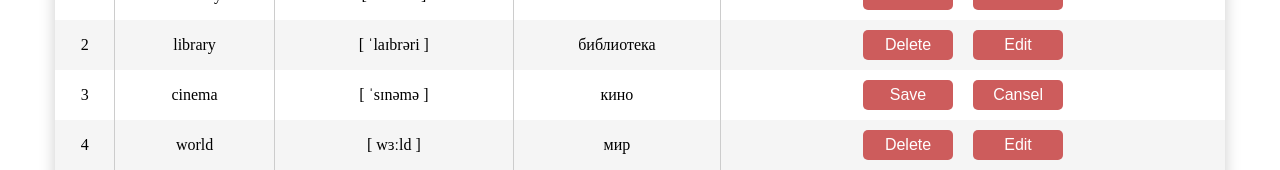
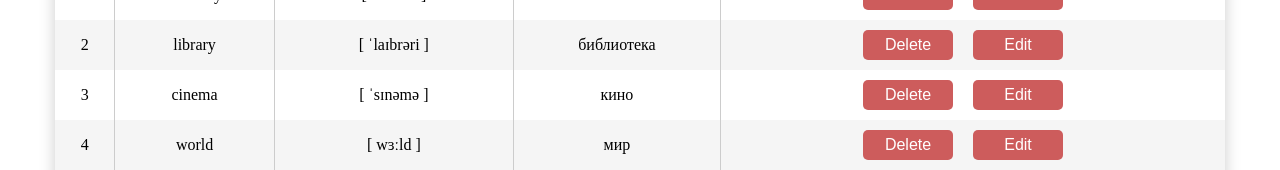
Before and after one commit to Lanarish/englishwords, a React (Create React App) app: page / in a window 1280 px wide. Shown: the part 614-784 px from the top of the page. Built offline with nearby package versions, Linux system fonts and the light colour scheme.

Commit message:
added State for Edit button

```diff
--- a/src/components/Card.jsx
+++ b/src/components/Card.jsx
@@ -15,11 +15,6 @@ function Card(props) {
             <div className="word">{word}</div>
             <div className="transcription">{transcription}</div>
             {pressed ? <div className="translation"> {translation} </div> : <button className="button-translate" onClick={handleClick}> Translate </button>}
-            {/* {pressed
-                ? <div className="translation">{translation} </div>
-                : console.log("nothin")}
-            <button className="button-translate" onClick={handleClick}>Translate</button> */}
-
         </div >
     );
 }
--- /dev/null
+++ b/src/components/Table.jsx
@@ -0,0 +1,52 @@
+import React, { useState } from 'react';
+import './styles/tableList.css';
+import TableButton from './TableButton';
+
+
+function Table(props) {
+    const { id, word, transcription, translation } = props;
+    const [pressed, setPressed] = useState(false);
+
+    const handleClick = () => {
+        setPressed(!pressed);
+
+    }
+    return (
+
+        <tr>
+            <td>{id}</td>
+            {pressed ? <td><input type="text"></input></td> :
+                <td>{word}</td>}
+            {pressed ? <td><input type="text"></input></td> :
+                <td>{transcription}</td>}
+            {pressed ? <td><input type="text"></input></td> :
+                <td>{translation}</td>}
+            <td >
+                {pressed ? (
+                    <div>
+                        <TableButton
+                            name={"Save"} />
+                        <TableButton
+                            name={"Cancel"} />
+                    </div>
+                ) : (
+                    <div>
+                        <TableButton
+                            name={"Delete"} />
+                        <TableButton onClick={handleClick} name={"Edit"} />
+
+                    </div>
+                )}
+            </td>
+        </tr>
+
+
+
+    );
+}
+
+
+
+
+
+export default Table;
--- /dev/null
+++ b/src/components/TableButton.jsx
@@ -0,0 +1,12 @@
+import React from 'react';
+import './styles/tableList.css';
+
+function TableButton(props) {
+    return (
+        <button className="table_button" {...props}>
+            {props.name}
+        </button>
+    )
+}
+
+export default TableButton;
--- a/src/components/TableButtonDelete.jsx
+++ /dev/null
@@ -1,11 +0,0 @@
-import React from 'react';
-import './styles/tableList.css';
-
-
-function TableButtonDelete() {
-    return (
-        <button className="table_button">Delete</button>
-    )
-}
-
-export default TableButtonDelete;
--- a/src/components/TableButtonEdit.jsx
+++ /dev/null
@@ -1,11 +0,0 @@
-import React from 'react';
-import './styles/tableList.css';
-
-
-function TableButtonEdit() {
-    return (
-        <button className="table_button">Edit</button>
-    )
-}
-
-export default TableButtonEdit;
--- a/src/components/TableList.jsx
+++ b/src/components/TableList.jsx
@@ -1,14 +1,14 @@
 import React from 'react';
 import './styles/tableList.css';
-import TableButtonDelete from './TableButtonDelete';
-import TableButtonEdit from './TableButtonEdit';
+import Table from './Table';
+
 
 
 
 const words = [
     { id: "1", word: "butterfly", transcription: "[ˈbʌtəflaɪ]", translation: "бабочка" },
     { id: "2", word: "library", transcription: "[ ˈlaɪbrəri ]", translation: "библиотека" },
-    { id: "3", word: "cinema", transcription: "[ ˈsɪnəmə ]", translation: "кино", isSelected: true },
+    { id: "3", word: "cinema", transcription: "[ ˈsɪnəmə ]", translation: "кино" },
     { id: "4", word: "world", transcription: "[ wɜːld ]", translation: "мир" },
     { id: "5", word: "boy ", transcription: "[ bɔɪ ] ", translation: "мальчик" },
     { id: "6", word: "life", transcription: "[ laɪf ] ", translation: "жизнь" },
@@ -34,32 +34,19 @@ function TableList() {
                     </tr>
                 </thead>
                 <tbody>
-                    {words.map((table) => (
-                        <tr>
-                            <td>{table.id}</td>
-                            <td>{table.word}</td>
-                            <td>{table.transcription}</td>
-                            <td>{table.translation}</td>
-                            <td>
-                                {table.isSelected ? (
-                                    <div >
-                                        <button className="table_button">Save</button>
-                                        <button className="table_button">Cansel</button>
-                                    </div>
-                                ) : (
-                                    <div >
-                                        <TableButtonDelete />
-                                        <TableButtonEdit />
-                                    </div>
-                                )}
-                            </td>
-                        </tr>
-                    ))}
+                    {words.map(table => (
+                        <Table
+                            id={table.id}
+                            word={table.word}
+                            transcription={table.transcription}
+                            translation={table.translation}>
+                        </Table>
+                    ))
+                    }
                 </tbody>
             </table>
         </div>
-
-    )
+    );
 }
 
 export default TableList;
```
